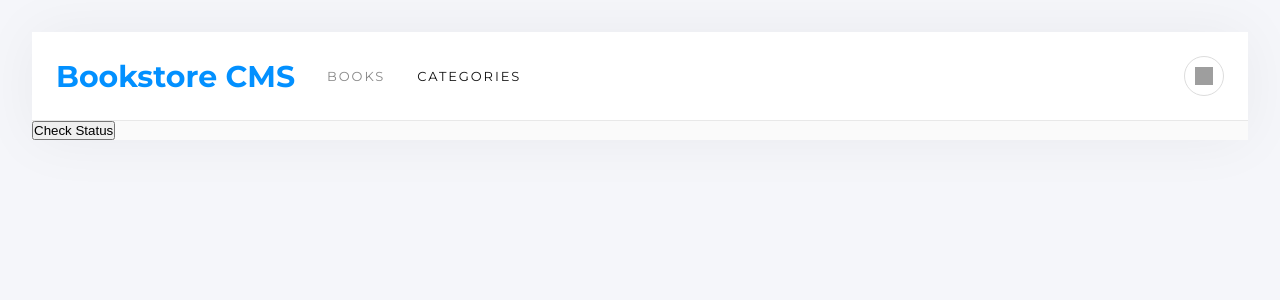
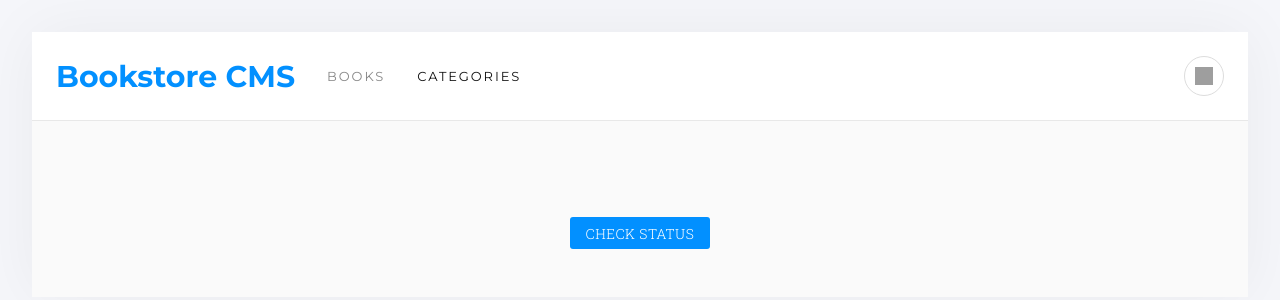
Before and after one commit to Vgonma/bookstore, a React (Vite) app: page /categories in a window 1280 px wide. Shown: the top 300 px of the page. Built offline with nearby package versions, Linux system fonts and the light colour scheme; grey boxes are pictures that could not be loaded.

Commit message:
Categories completed

```diff
--- a/src/App.css
+++ b/src/App.css
@@ -1,13 +1,5 @@
 @import url('https://fonts.googleapis.com/css2?family=Montserrat:wght@100;400;600;700;800;900&display=swap');
 @import url('https://fonts.googleapis.com/css2?family=Roboto+Slab:wght@100;200;300;400;500;600;700;800;900&display=swap');
-
-:root {
-  --pine-tree: #292e1eff;
-  --violet-ryb: #7f0799ff;
-  --dark-orchid: #9649cbff;
-  --maximum-blue-purple: #afbbf2ff;
-  --aero-blue: #d3fff3ff;
-}
 
 * {
   box-sizing: border-box;
@@ -57,6 +49,8 @@ hr {
 .title {
   font-size: 30px;
   color: #0290ff;
+  text-decoration: none;
+  font-weight: 700;
 }
 
 .navbar {
@@ -85,6 +79,7 @@ hr {
   padding: 10px;
   border: 1px solid #ddd;
   border-radius: 50%;
+  cursor: pointer;
 }
 
 .booklist-container {
@@ -295,3 +290,16 @@ hr {
   height: 3rem;
   flex: 1;
 }
+
+.categories-container {
+  padding: 3rem;
+  display: grid;
+  row-gap: 3rem;
+  font-family: 'Montserrat', sans-serif;
+  justify-content: center;
+}
+
+.categories-container > .btn {
+  max-width: 10rem;
+  margin: auto;
+}
--- a/src/components/Categories.jsx
+++ b/src/components/Categories.jsx
@@ -8,9 +8,9 @@ export default function Categories() {
   const status = useSelector((state) => state.categories);
 
   return (
-    <div>
-      <h1>{status}</h1>
-      <button type="button" onClick={() => dispatch(checkStatus())}>Check Status</button>
+    <div className="categories-container">
+      <h1 className="categories-title">{status}</h1>
+      <button className="btn" type="button" onClick={() => dispatch(checkStatus())}>Check Status</button>
     </div>
   );
 }
--- a/src/components/Navbar.jsx
+++ b/src/components/Navbar.jsx
@@ -6,7 +6,7 @@ export default function Navbar() {
   return (
     <div className="header">
       <div className="nav-text-container">
-        <h1 className="title">Bookstore CMS</h1>
+        <NavLink className="title" to="/">Bookstore CMS</NavLink>
         <div className="navbar">
           <NavLink to="/">Books</NavLink>
           <NavLink to="Categories">Categories</NavLink>
```
